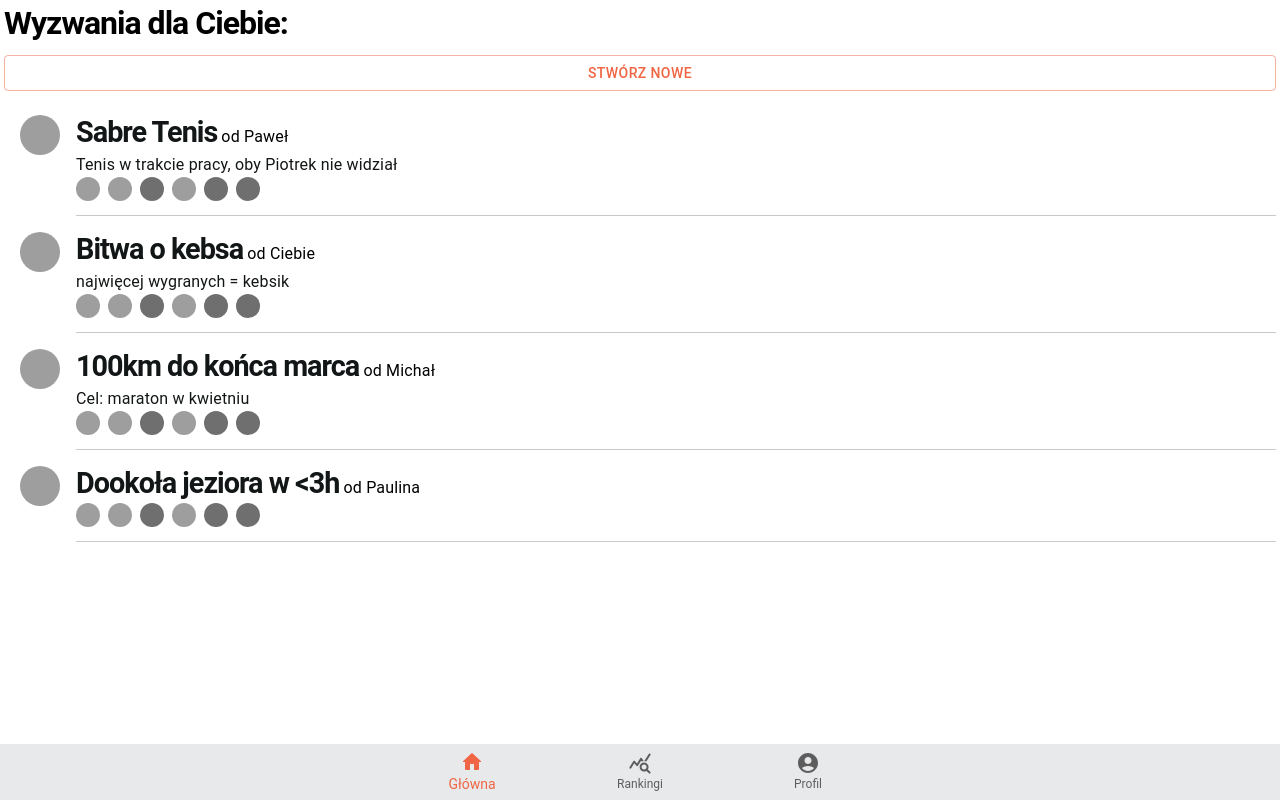
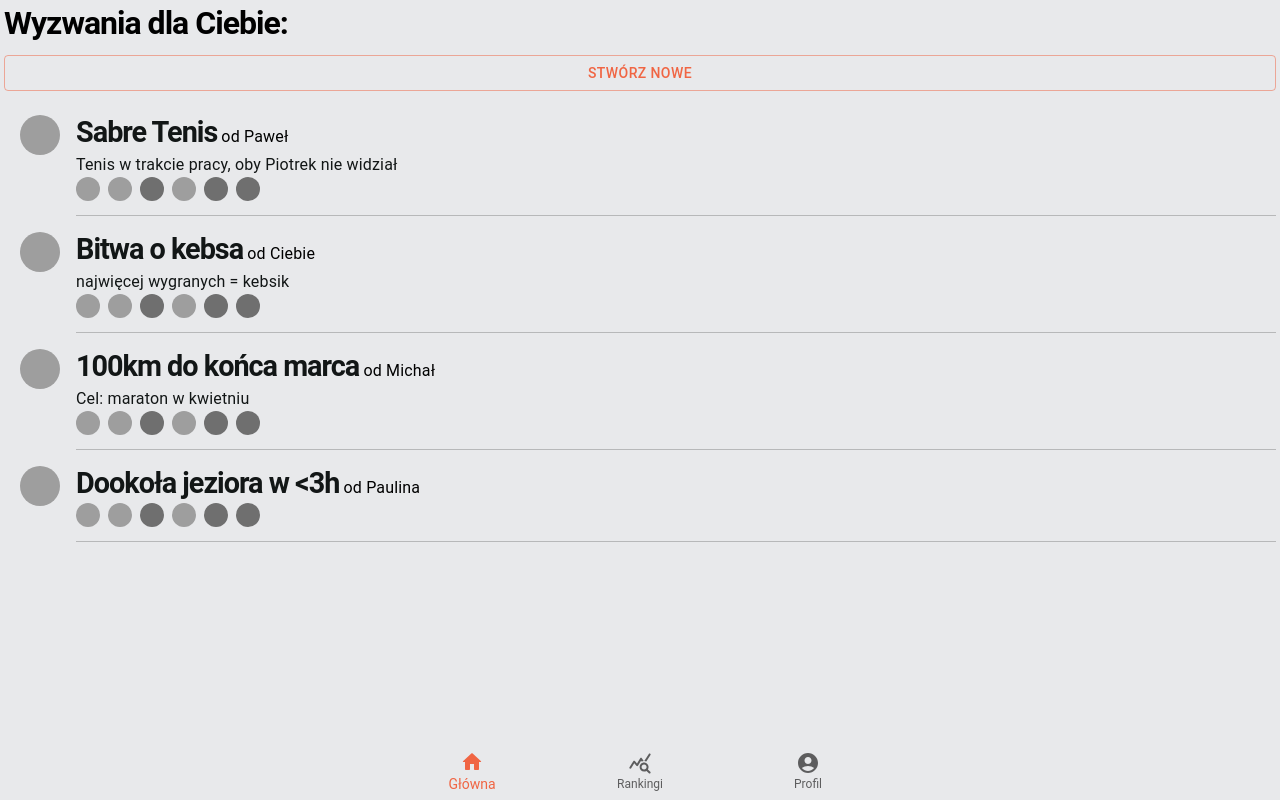
Before and after one commit to Pawel-Kica/try-me-client, a Next.js app: page / in a window 1280 px wide. Built offline with nearby package versions, Linux system fonts and the light colour scheme; grey boxes are pictures that could not be loaded.

Commit message:
New background color

```diff
--- a/styles/globals.css
+++ b/styles/globals.css
@@ -8,7 +8,6 @@
     /* Light theme */
     --light: #000;
     --secondary-light: #fff;
-
     /* Dark theme */
     --dark: #fff;
     --secondary-dark: #111;
@@ -23,7 +22,7 @@ html {
     --secondary: var(--secondary-light);
 
     color: var(--primary);
-    background-color: var(--background);
+    background-color: #e8e9eb;
 }
 
 html.dark {
```
